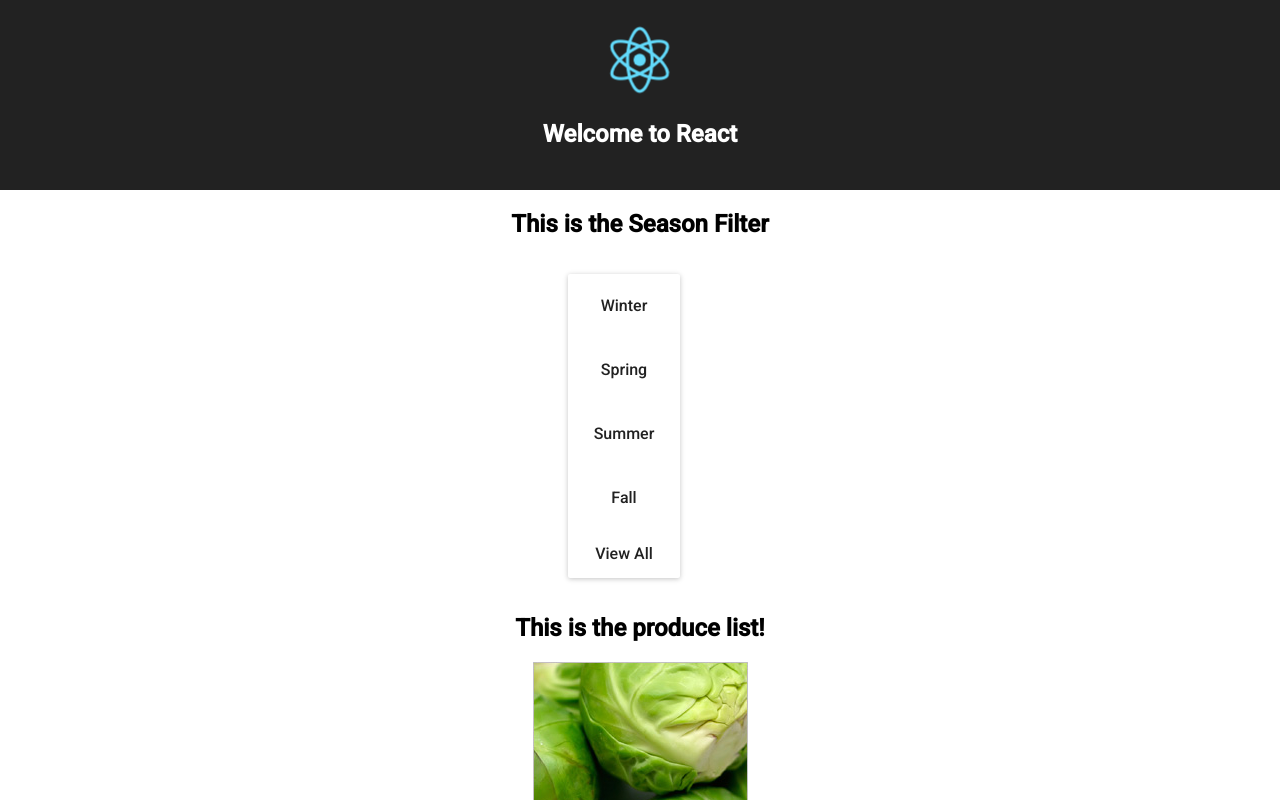
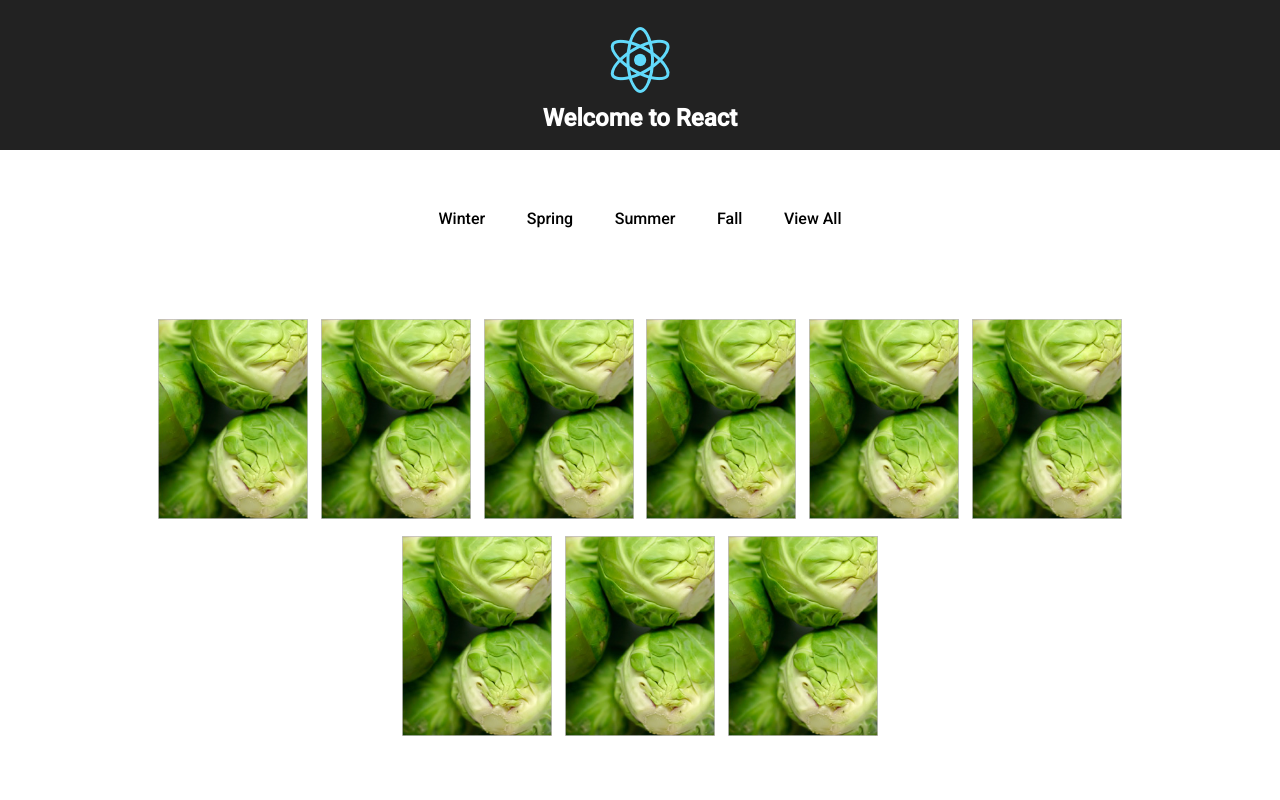
Before and after one commit to shellytang/filter-by-season, a React (Create React App) app: page / in a window 1280 px wide. Shown: the top 800 px of the page. Built offline with nearby package versions, Linux system fonts and the light colour scheme; what react-tap-event-plugin would draw is missing.

Commit message:
initial styling

```diff
--- a/src/App.js
+++ b/src/App.js
@@ -32,8 +32,8 @@
             <img src={logo} className="App-logo" alt="logo" />
             <h1 className="App-title">Welcome to React</h1>
           </header>
-          <SeasonFilter filterBySeason={this.filterBySeason}/>
-          <ProduceList selectedSeason={this.state.season}/>
+           <SeasonFilter filterBySeason={this.filterBySeason}/>
+           <ProduceList selectedSeason={this.state.season}/>
         </div>
       </MuiThemeProvider>
     );
--- a/src/index.css
+++ b/src/index.css
@@ -1,5 +1,6 @@
-body {
+* {
   margin: 0;
   padding: 0;
   font-family: 'Roboto', sans-serif;
+  box-sizing: border-box;
 }
--- /dev/null
+++ b/src/produce-item.css
@@ -0,0 +1,16 @@
+.produceItem {
+  padding: .4em;
+  display: inline-block;
+  cursor: pointer;
+  transform: scale(1.00);
+}
+
+.produceItem:hover {
+  transform: scale(1.05);
+  transition: transform 0.3s;
+}
+
+img {
+  height: 200px;
+	width: 150px;
+}
--- a/src/produce-item.js
+++ b/src/produce-item.js
@@ -1,6 +1,7 @@
 import React, { Component } from 'react';
 import Dialog from 'material-ui/Dialog';
 import FlatButton from 'material-ui/FlatButton';
+import './produce-item.css';
 class ProduceImage extends Component {
   constructor(props) {
     super(props);
@@ -31,7 +32,7 @@
   ];
 
     return (
-      <div>
+      <div className="produceItem">
         <img onClick={this.handleOpen} src={produceDetail.path} alt={produceDetail.item}/>
         <Dialog
           title={produceDetail.item}
--- /dev/null
+++ b/src/produce-list.css
@@ -0,0 +1,6 @@
+.produceItemContainer {
+  margin-top: 5%;
+  width: 80%;
+  margin-left: 10%;
+  margin-right: 10%;
+}
--- a/src/produce-list.js
+++ b/src/produce-list.js
@@ -1,9 +1,10 @@
 import React, { Component } from 'react';
 import produceData from './produce.json';
 import ProduceItem from './produce-item';
-
+import './produce-list.css';
 class ProduceList extends Component {
   render() {
+
     function loadList(selected) {
       let produceListBySeason = produceData.filter(item => {
         return item.season === selected;
@@ -18,10 +19,11 @@
 
         return selected === '' ? _createImg(produceData) : _createImg(produceListBySeason);
     }
-      return (
-        <div>
-        <h2>This is the produce list!</h2>
+    return (
+      <div>
+        <div className="produceItemContainer">
           { loadList(this.props.selectedSeason) }
+        </div>
       </div>
     )
   }
--- /dev/null
+++ b/src/season-filter-menu.css
@@ -0,0 +1,13 @@
+.filterMenuContainer {
+  margin-top: 3%;
+}
+
+.filterItem {
+  display: inline-block;
+  padding: 1.3em;
+  cursor: pointer;
+}
+
+.filterItem:hover {
+  border-bottom: 4px solid green;
+}
--- a/src/season-filter-menu.js
+++ b/src/season-filter-menu.js
@@ -1,8 +1,9 @@
 import React, { Component } from 'react';
 import Paper from 'material-ui/Paper';
 import Menu from 'material-ui/Menu';
-import MenuItem from 'material-ui/MenuItem';
+// import MenuItem from 'material-ui/MenuItem';
 import produceData from './produce.json';
+import './season-filter-menu.css';
 
 class SeasonFilter extends Component {
   constructor(props) {
@@ -23,34 +24,22 @@
 
   render() {
 
-    const style = {
-      display: 'inline-block',
-      margin: '16px 32px 16px 0',
-    }
-
     const seasons = produceData.map(item => {
       return item.season;
     });
     const uniqueSeasons = seasons.filter((season, index) => {
       return seasons.indexOf(season) === index;
     }).map((filterOption, index) => {
-      // return (
-      //   <div key={index} onClick={this.handleClick}>{filterOption}</div>
-      // )
       return (
-        <Menu>
-          <MenuItem key={index} onClick={this.handleClick} primaryText={filterOption} />
-        </Menu>
+          <div className="filterItem" key={index} onClick={this.handleClick}>{ filterOption }</div>
       )
     });
 
+
     return (
-      <div>
-        <h2>This is the Season Filter</h2>
-        <Paper style={style}>
+      <div className="filterMenuContainer">
           { uniqueSeasons }
-          <MenuItem onClick={this.handleClick} primaryText="View All" />
-        </Paper>
+          <div className="filterItem" onClick={this.handleClick}>View All</div>
       </div>
     )
   }
```
